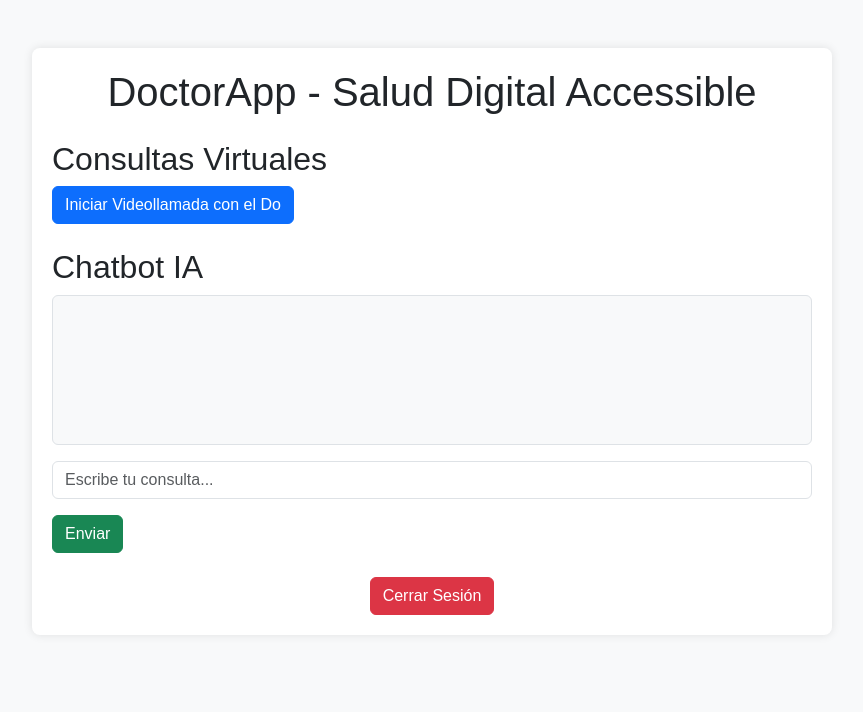
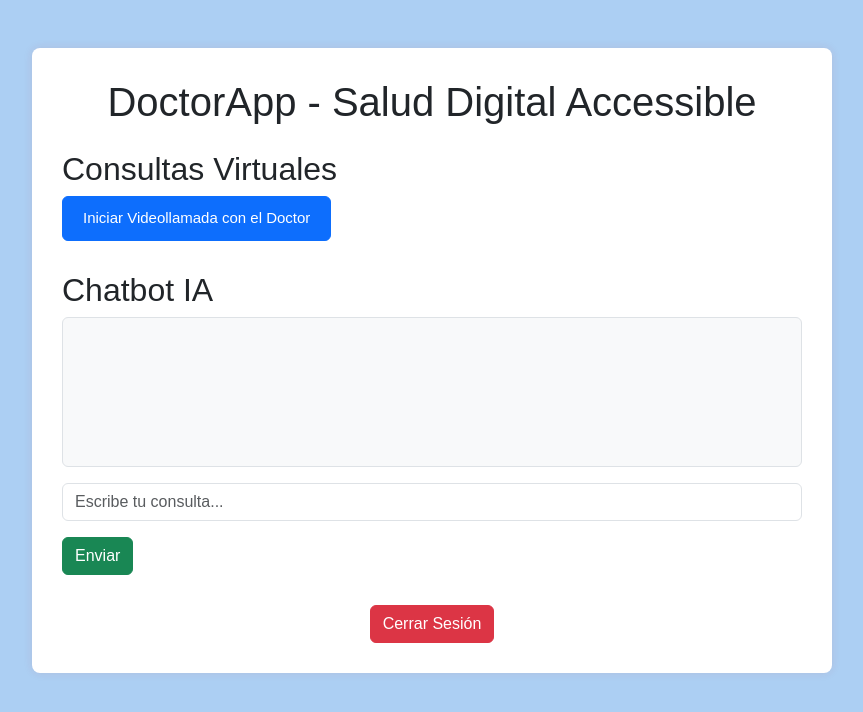
Before and after one commit to Jahir-Salgado/DOCTORAPP, a plain HTML site: page indexinicio.html in a window 1280 px wide. Shown: the whole page, without its empty margins (208-1071 px from the left). Drawn offline with nearby package versions, Linux system fonts and the light colour scheme.

Commit message:
subida de proyecto

```diff
--- a/Proyecto/styles.css
+++ /dev/null
@@ -1,30 +0,0 @@
-body {
-    font-family: Arial, sans-serif;
-    background-color: #f8f9fa;
-}
-
-.container {
-    max-width: 800px;
-    margin: 0 auto;
-    padding: 20px;
-    background-color: #fff;
-    border-radius: 8px;
-    box-shadow: 0 0 10px rgba(0, 0, 0, 0.1);
-}
-
-.nav-tabs {
-    margin-bottom: 20px;
-}
-
-.section {
-    margin-bottom: 20px;
-}
-
-#chatHistory {
-    height: 150px;
-    overflow-y: auto;
-    border: 1px solid #ccc;
-    border-radius: 4px;
-    padding: 10px;
-    background-color: #f9f9f9;
-}
--- a/Proyecto/indexinicio.html
+++ b/indexinicio.html
@@ -14,7 +14,7 @@
 
         <div class="section mt-4">
             <h2>Consultas Virtuales</h2>
-            <button id="zoomButton" class="btn btn-primary">Iniciar Videollamada con el Do</button>
+            <button id="zoomButton" class="btn btn-primary">Iniciar Videollamada con el Doctor</button>
         </div>
 
         <div class="section mt-4">
--- /dev/null
+++ b/styles.css
@@ -0,0 +1,36 @@
+body {
+    font-family: Arial, sans-serif;
+    background-color: #accff3;
+}
+
+.container {
+    max-width: 800px;
+    margin: 0 auto;
+    padding: 30px;
+    background-color: #ffffff;
+    border-radius: 8px;
+    box-shadow: 0 0 10px rgba(196, 40, 35, 0.1);
+}
+/* Estilos para el botón de videollamada */
+#zoomButton {
+    padding: 10px 20px; /* Aumenta el padding para hacer el botón más grande */
+    font-size: 15px; /* Aumenta el tamaño de la fuente */
+    font-style:initial; /*
+    width: auto; /* Ajusta el ancho según el contenido */
+}
+.nav-tabs {
+    margin-bottom: 30px;
+}
+
+.section {
+    margin-bottom: 30px;
+}
+
+#chatHistory {
+    height: 150px;
+    overflow-y: auto;
+    border: 1px solid #ccc;
+    border-radius: 4px;
+    padding: 30px;
+    background-color: #f9f9f9;
+}
```
Also changed, not shown: index.html (renamed from Proyecto/index.html), script.js (renamed from Proyecto/script.js).
